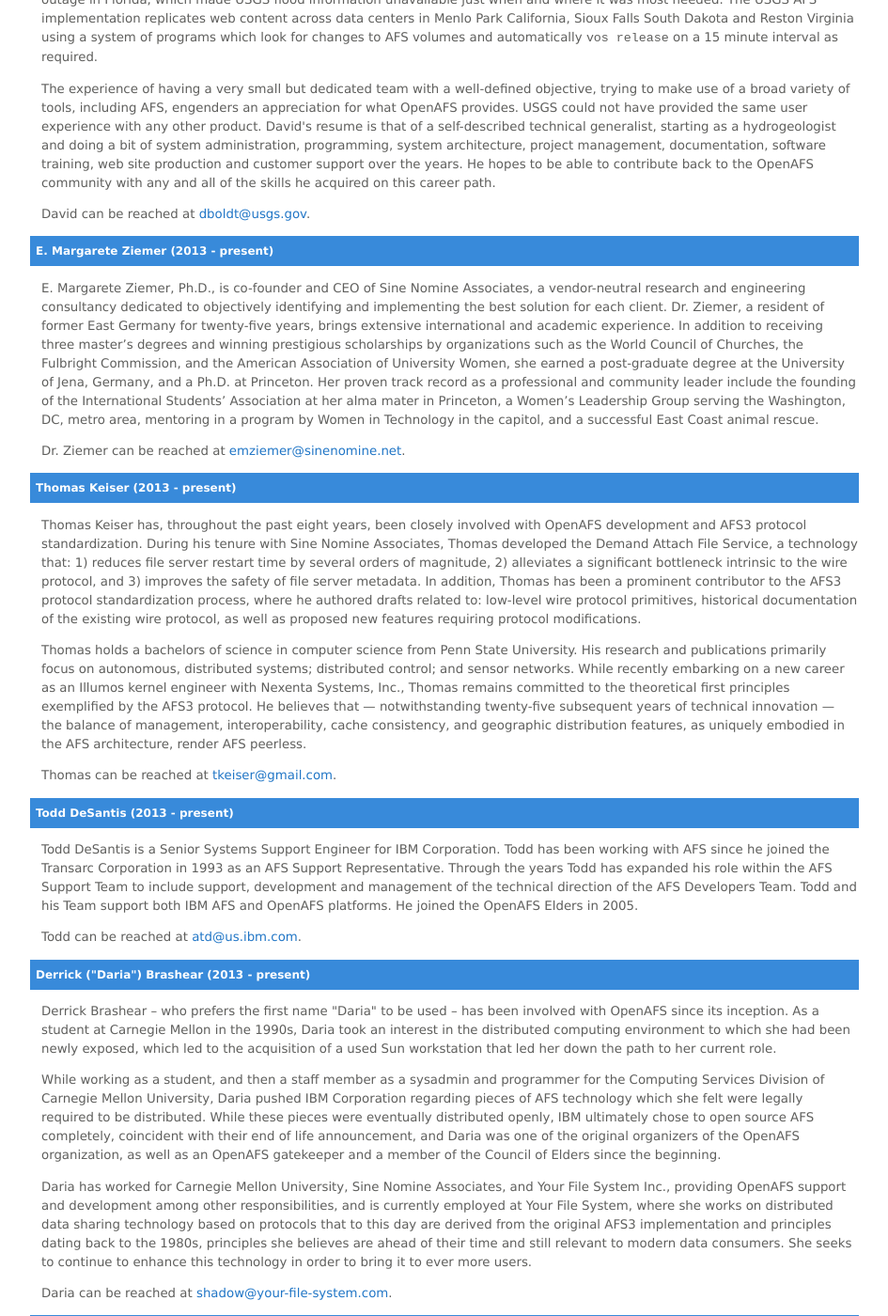
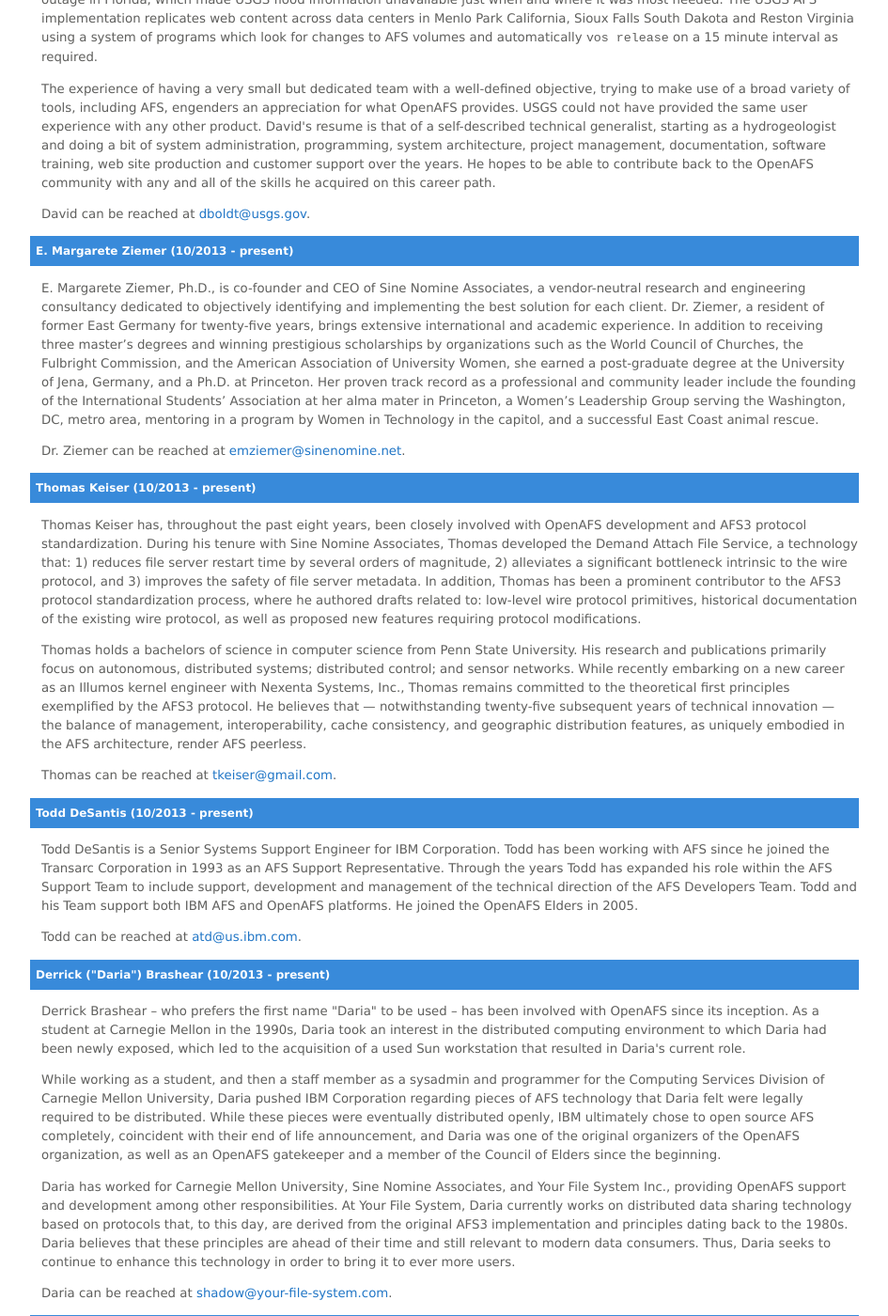
Before and after one commit to openafsfoundation/openafsfoundation.org, a Jekyll site: the page built from board/index.md, in a window 1280 px wide and 1400 px high, scrolled down 688 px. Shown: the whole window at 94% size, without its empty margins (161-1106 px from the left). Built offline with Jekyll 4.4.1, drawn with Linux system fonts in a browser that asks for light colours; some of the changed text lies outside the part shown.

Commit message:
Text edit: Daria Brashear pronoun
Smoothed over Brashear's bio and stripped male/female personal pronouns in a way that hopefully isn't too offensive.

```diff
--- a/board/index.md
+++ b/board/index.md
@@ -11,7 +11,7 @@
 
 The overview of the individual Directors on the Board below offers a brief summary of their relevant professional credentials.  The individuals are listed in alphabetical order by their last names.
 
-### Dave Botsch (2014 - present) ###
+### Dave Botsch (10/2014 - present) ###
 
 Dave Botsch is with the Cornell NanoScale Science and Technology Facility.  At
 the CNF, Dave manages technology solutions (including OpenAFS) for the problems
@@ -28,7 +28,7 @@
 
 Dave can be reached at <botsch@cnf.cornell.edu>.
 
-### David Boldt (2014 - present) ###
+### David Boldt (10/2014 - present) ###
 
 David Boldt of the US Geological Survey (USGS) has been using AFS since 2001 as
 part of a project to provide resilient web service which could survive the loss
@@ -52,7 +52,7 @@
 
 David can be reached at <dboldt@usgs.gov>.
 
-### E. Margarete Ziemer (2013 - present) ###
+### E. Margarete Ziemer (10/2013 - present) ###
 
 E. Margarete Ziemer, Ph.D., is co-founder and CEO of Sine Nomine Associates, a
 vendor-neutral research and engineering consultancy dedicated to objectively
@@ -70,7 +70,7 @@
 
 Dr. Ziemer can be reached at <emziemer@sinenomine.net>.
 
-### Thomas Keiser (2013 - present) ###
+### Thomas Keiser (10/2013 - present) ###
 
 Thomas Keiser has, throughout the past eight years, been closely involved with
 OpenAFS development and AFS3 protocol standardization.  During his tenure with
@@ -95,7 +95,7 @@
 
 Thomas can be reached at <tkeiser@gmail.com>.
 
-### Todd DeSantis (2013 - present) ###
+### Todd DeSantis (10/2013 - present) ###
 
 Todd DeSantis is a Senior Systems Support Engineer for IBM Corporation.  Todd
 has been working with AFS since he joined the Transarc Corporation in 1993 as
@@ -106,17 +106,17 @@
 
 Todd can be reached at <atd@us.ibm.com>.
 
-### Derrick ("Daria") Brashear (2013 - present) ###
+### Derrick ("Daria") Brashear (10/2013 - present) ###
 
 Derrick Brashear -- who prefers the first name "Daria" to be used -- has been involved with OpenAFS since its inception.  As a
 student at Carnegie Mellon in the 1990s, Daria took an interest in the
-distributed computing environment to which she had been newly exposed, which led
-to the acquisition of a used Sun workstation that led her down the path to her
+distributed computing environment to which Daria had been newly exposed, which led
+to the acquisition of a used Sun workstation that resulted in Daria's
 current role.
 
 While working as a student, and then a staff member as a sysadmin and
 programmer for the Computing Services Division of Carnegie Mellon University,
-Daria pushed IBM Corporation regarding pieces of AFS technology which she felt
+Daria pushed IBM Corporation regarding pieces of AFS technology that Daria felt
 were legally required to be distributed.  While these pieces were eventually
 distributed openly, IBM ultimately chose to open source AFS completely,
 coincident with their end of life announcement, and Daria was one of the
@@ -125,11 +125,11 @@
 
 Daria has worked for Carnegie Mellon University, Sine Nomine Associates, and
 Your File System Inc., providing OpenAFS support and development among other
-responsibilities, and is currently employed at Your File System, where she works
-on distributed data sharing technology based on protocols that to this day are
+responsibilities.  At Your File System, Daria currently works
+on distributed data sharing technology based on protocols that, to this day, are
 derived from the original AFS3 implementation and principles dating back to the
-1980s, principles she believes are ahead of their time and still relevant to
-modern data consumers. She seeks to continue to enhance this technology in order
+1980s.  Daria believes that these principles are ahead of their time and still relevant to
+modern data consumers. Thus, Daria seeks to continue to enhance this technology in order
 to bring it to ever more users.
 
 Daria can be reached at <shadow@your-file-system.com>.
```
